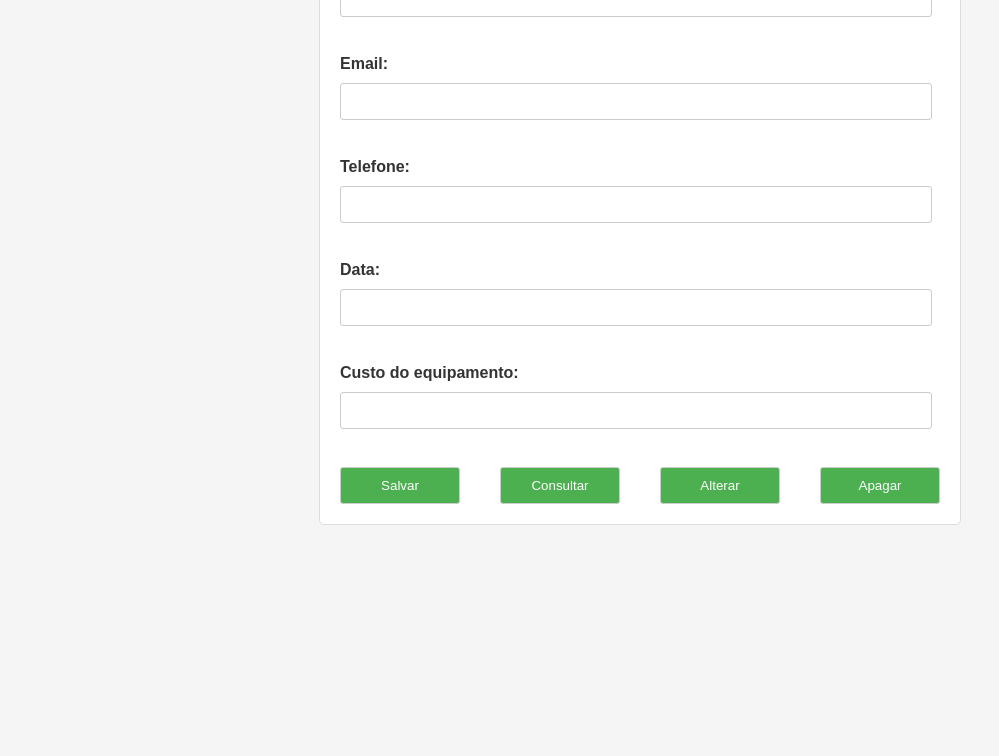
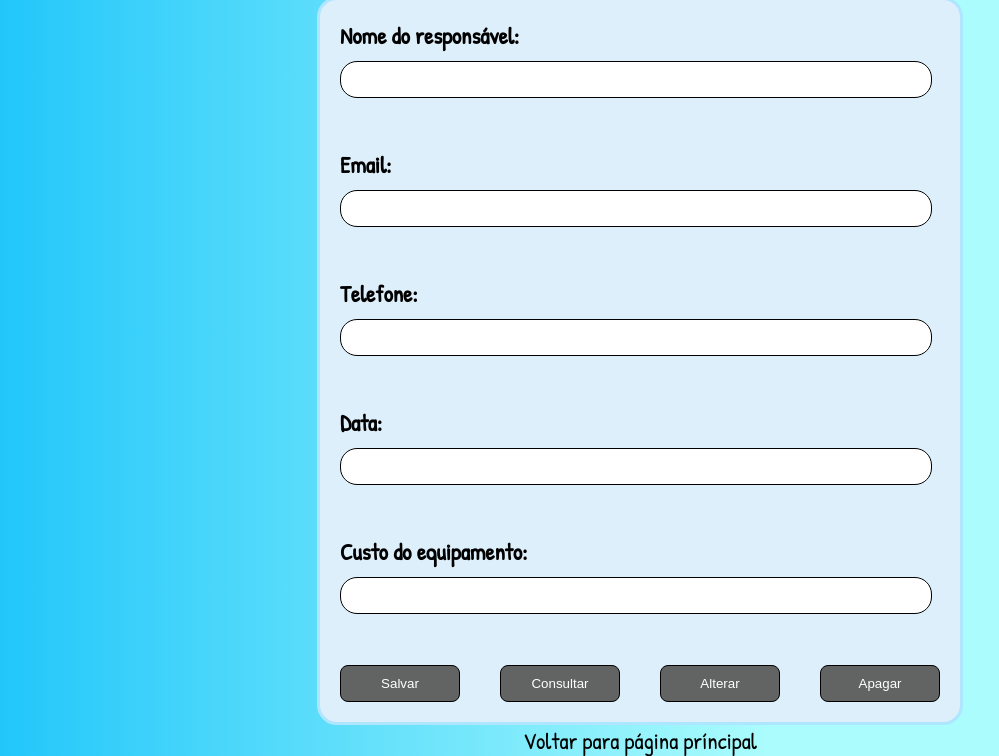
Before and after one commit to ndurantec/equipamento_front, a plain HTML site: page page/manutencao.html in a window 1280 px wide. Shown: the part 177-933 px from the top of the page, without its empty margins (0-999 px from the left). Before the commit the page ends 800 px from the top, so only its background shows below. Drawn offline with Linux system fonts and the light colour scheme; a web font is replaced by a local one.

Commit message:
quase finalizado

```diff
--- a/asset/style/local.css
+++ b/asset/style/local.css
@@ -1,9 +1,10 @@
 /* Estilos gerais */
 body {
-    font-family: Arial, sans-serif;
-    background-color: #f5f5f5;
-    color: #333;
+    font-family: "Patrick Hand";
+    background-image: linear-gradient(to right, rgb(34, 199, 250), rgb(171, 252, 252)60%);
+    color: #000000;
     margin: 0;
+    font-size: 23px;
 }
 
 /* Estilos do formulário */
@@ -11,15 +12,15 @@ form {
     max-width: 600px;
     margin: 0 auto;
     padding: 20px;
-    border: 1px solid #ddd;
-    border-radius: 5px;
-    background-color: #fff;
+    border: 3px solid #aee5ff;
+    border-radius: 20px;
+    background-color: #ddeffa;
 }
 
 @media only screen and (max-width: 767px) {
-    form {
-        max-width: 90%;
-    }
+form {
+    max-width: 90%;
+   }
 }
 
 label {
@@ -38,26 +39,34 @@ input[type="text"] {
     width: 95%;
     padding: 10px;
     margin-bottom: 20px;
-    border: 1px solid #ccc;
-    border-radius: 3px;
+    border: 1px solid #000000;
+    border-radius: 17px;
 }
 
 .btn_class{
     display: flex;
     justify-content: space-between;
-}
+  }
 
 button{
     width: 120px;
-    border: 1px solid #ccc;
-    border-radius: 3px;
+    border: 1px solid #000000;
+    border-radius: 8px;
     padding: 10px;
     text-align: center;
-    background: #4CAF50;
+    background: #626464;
     color: #fff;
     cursor: pointer;
 }
 
 button[type="button"]:hover {
-    background-color: #00f708;
+    background-color: #00b7ffa8;
+    transition: 0.8s;
 }
+
+#voltar{
+    text-decoration: none;
+    color: black;
+    display: flex;
+    justify-content: center;
+  }
--- a/asset/style/manutencao.css
+++ b/asset/style/manutencao.css
@@ -1,19 +1,22 @@
 /* Estilos gerais */
 body {
-  font-family: Arial, sans-serif;
-  background-color: #f5f5f5;
-  color: #333;
+  font-family: "Patrick Hand";
+  background-image: linear-gradient(to right, rgb(34, 199, 250), rgb(171, 252, 252)60%);
+  color: #000000;
   margin: 0;
+  font-size: 23px;
 }
+
+
 
 /* Estilos do formulário */
 form {
   max-width: 600px;
   margin: 0 auto;
   padding: 20px;
-  border: 1px solid #ddd;
-  border-radius: 5px;
-  background-color: #fff;
+  border: 3px solid #aee5ff;
+  border-radius: 20px;
+  background-color: #ddeffa;
 }
 
 @media only screen and (max-width: 767px) {
@@ -38,8 +41,8 @@ input[type="text"] {
   width: 95%;
   padding: 10px;
   margin-bottom: 20px;
-  border: 1px solid #ccc;
-  border-radius: 3px;
+  border: 1px solid #000000;
+  border-radius: 17px;
 }
 
 .btn_class{
@@ -49,15 +52,28 @@ input[type="text"] {
 
 button{
   width: 120px;
-  border: 1px solid #ccc;
-  border-radius: 3px;
+  border: 1px solid #000000;
+  border-radius: 8px;
   padding: 10px;
   text-align: center;
-  background: #4CAF50;
+  background: #626464;
   color: #fff;
   cursor: pointer;
 }
 
 button[type="button"]:hover {
-  background-color: #00f708;
+  background-color: #00b7ffa8;
+  transition: 0.8s;
 }
+
+#ferramenta{
+  width: 150px;
+  margin-bottom: -150px;
+}
+
+#voltar{
+  text-decoration: none;
+  color: black;
+  display: flex;
+  justify-content: center;
+}
--- a/page/manutencao.html
+++ b/page/manutencao.html
@@ -3,11 +3,16 @@
 <head>
 	<meta charset="UTF-8">
 	<title>Manutenção</title>
+	<link rel="shortcut icon" href="../asset/image/ferramenta.png" type="image/x-icon">
+	<link rel="preconnect" href="https://fonts.googleapis.com">
+	<link rel="preconnect" href="https://fonts.gstatic.com" crossorigin>
+	<link href="https://fonts.googleapis.com/css2?family=Jacques+Francois+Shadow&family=Kalam:wght@300;400;700&family=Patrick+Hand&display=swap" rel="stylesheet">
 	<meta name="viewport" content="width=device-width, initial-scale=1.0">
 	<link rel="stylesheet" href="../asset/style/manutencao.css">
 </head>
 <body>
-	<h1>Manutenção</h1>
+	<img id="ferramenta" src="../asset/image/ferramenta.png" alt="ferramenta">
+	<h1>Manutenção do Equipamento</h1>
 	<form id="nome_manutencao">
 		<label for="primeiro_numero_inteiro">Nome do responsável:</label>
 		<input type="text" id="nome_respon">
@@ -32,6 +37,7 @@
 			<button type="button" id="submit-btn-apagar" onclick="apagar()">Apagar</button>
 		</div>
 	</form>
+	<a id="voltar" href="../index.html">Voltar para página príncipal</a>
 	<script src="../script/manutencao.js"></script>
 </body>
 </html>
```
Also changed, not shown: index.html (+1 -0 lines), page/local.html (+5 -0 lines), asset/image/abc.txt (deleted), asset/image/ferramenta.png (added), asset/image/local.png (added).
